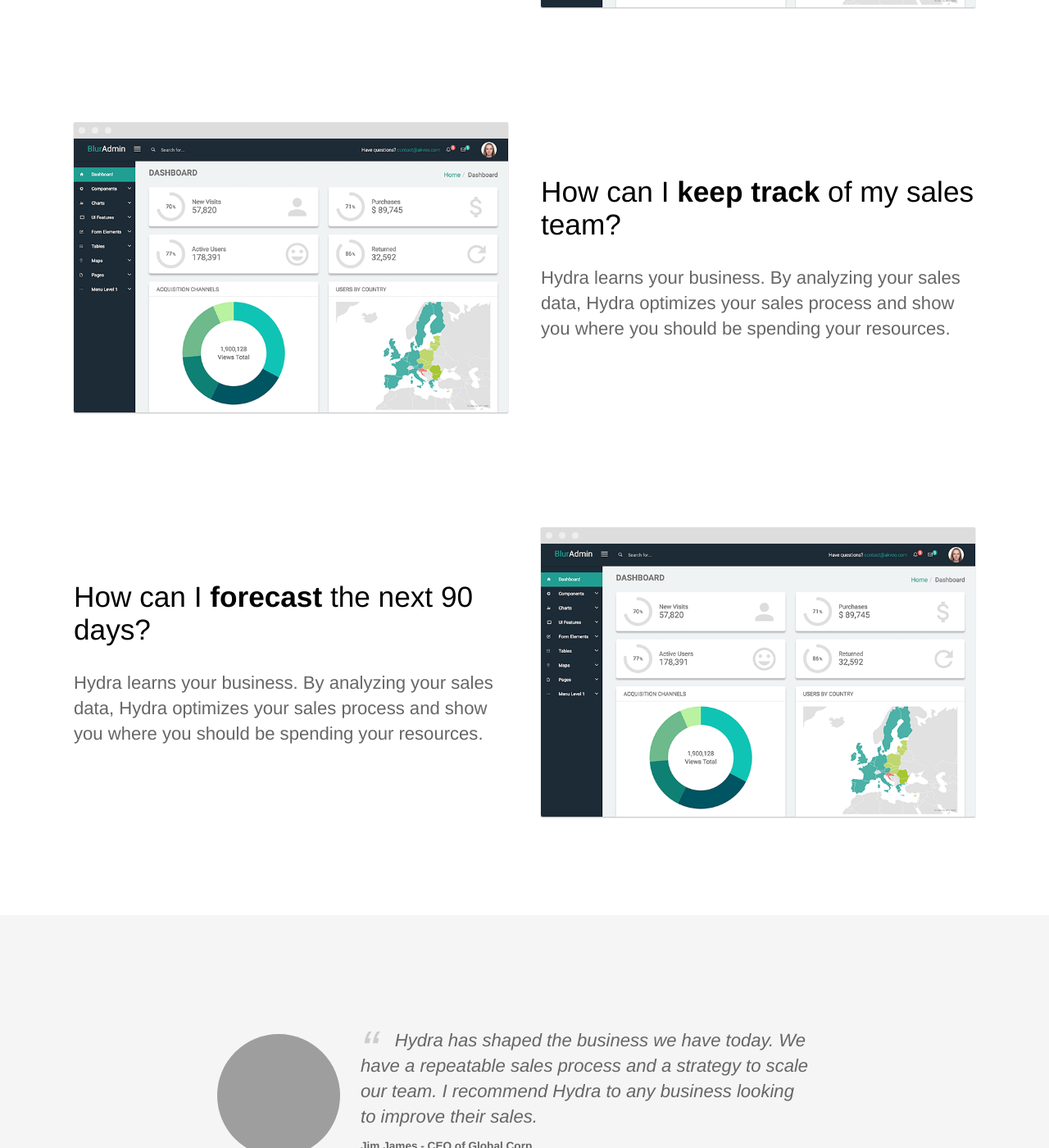
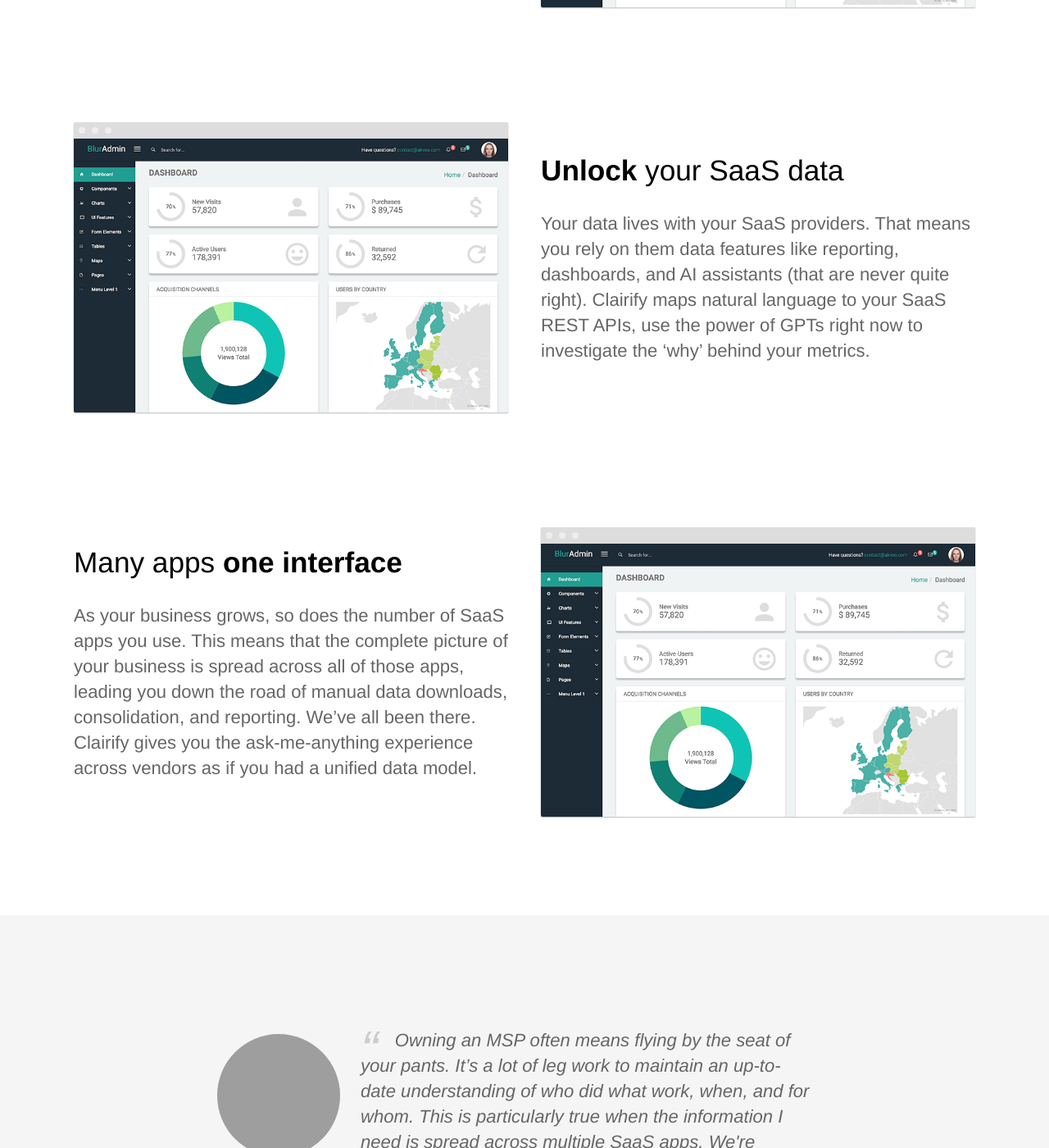
Before and after one commit to mdpatel2/mdpatel2.github.io, a Jekyll site: the page built from index.html, in a window 1280 px wide and 1400 px high, scrolled down 1409 px. Shown: the whole window at 82% size. Built offline with Jekyll 4.4.1, drawn with Linux system fonts in a browser that asks for light colours; some of the changed text lies outside the part shown; grey boxes are pictures that could not be loaded.

Commit message:
added value prop

```diff
--- a/index.html
+++ b/index.html
@@ -4,8 +4,8 @@
 ---
 <section class="hero">
 	<div class="text-container">
-		<h1 class="editable">One co-pilot for <strong>all your SaaS data</strong></h1>
-		<p class="subtext editable">fklajs;dlkjs;lj</p>
+		<h1 class="editable">An executive co-pilot for <strong>MSP owners</strong></h1>
+		<p class="subtext editable">Ask any question about your business via one chat interface</p>
 		<div class="cta button alt"><a href="{{ site.baseurl }}/contact/">Get Started Free</a></div>
 		<div>
 			<img src="{{ site.baseurl }}/images/dashboard.png" alt="Screenshot" class="screenshot editable" />
@@ -17,8 +17,8 @@
 	<section>
 		<div class="container flex">
 			<div class="text editable">
-				<h2>How can we <strong>double</strong> our sales revenue?</h2>
-				<p>Hydra learns your business. By analyzing your sales data, Hydra optimizes your sales process and show you where you should be spending your resources. </p>
+				<h2>Reduce <strong>cognitive load</strong></h2>
+				<p>You're an owner, project manager, sales rep, accountant, HR, and technician. Nearly every unit of work in each of those arenas spans days or weeks. All that WIP means that you are constantly asking for, looking up, remembering, or note-taking about something. With Clairify, there’s no runaround &mdash; the information or memory refresh you need is right at your fingertips.</p>
 			</div>
 			<div class="image">
 				<img src="{{ site.baseurl }}/images/dashboard.png" alt="Screenshot" class="screenshot editable" />
@@ -29,8 +29,8 @@
 	<section>
 		<div class="container flex">
 			<div class="text editable">
-				<h2>How can I <strong>keep track</strong> of my sales team?</h2>
-				<p>Hydra learns your business. By analyzing your sales data, Hydra optimizes your sales process and show you where you should be spending your resources.</p>
+				<h2><strong>Unlock</strong> your SaaS data</h2>
+				<p>Your data lives with your SaaS providers. That means you rely on them data features like reporting, dashboards, and AI assistants (that are never quite right). Clairify maps natural language to your SaaS REST APIs, use the power of GPTs right now to investigate the ‘why’ behind your metrics.</p>
 			</div>
 			<div class="image">
 				<img src="{{ site.baseurl }}/images/dashboard.png" alt="Screenshot" class="screenshot editable" />
@@ -41,8 +41,8 @@
 	<section>
 		<div class="container flex">
 			<div class="text editable">
-				<h2>How can I <strong>forecast</strong> the next 90 days?</h2>
-				<p>Hydra learns your business. By analyzing your sales data, Hydra optimizes your sales process and show you where you should be spending your resources.</p>
+				<h2>Many apps <strong>one interface</strong></h2>
+				<p>As your business grows, so does the number of SaaS apps you use. This means that the complete picture of your business is spread across all of those apps, leading you down the road of manual data downloads, consolidation, and reporting. We’ve all been there. Clairify gives you the ask-me-anything experience across vendors as if you had a unified data model.</p>
 			</div>
 			<div class="image">
 				<img src="{{ site.baseurl }}/images/dashboard.png" alt="Screenshot" class="screenshot editable" />
@@ -55,7 +55,7 @@
 			<div class="testimonial-block">
 				<div class="square-image"><img src="https://source.unsplash.com/6anudmpILw4/600x400" alt="Jim James" class="editable"></div>
 				<blockquote>
-					<p class="editable">Hydra has shaped the business we have today. We have a repeatable sales process and a strategy to scale our team. I recommend Hydra to any business looking to improve their sales.</p>
+					<p class="editable">Owning an MSP often means flying by the seat of your pants. It’s a lot of leg work to maintain an up-to-date understanding of who did what work, when, and for whom. This is particularly true when the information I need is spread across multiple SaaS apps. We're building Clairify to be an executive co-pilot — a single place to ask any question about your business — so that MSP owners can reduce their cognitive load and make informed operational decisions faster.</p>
 					<p class="editable author">Jim James - CEO of Global Corp.</p>
 				</blockquote>
 			</div>
```
